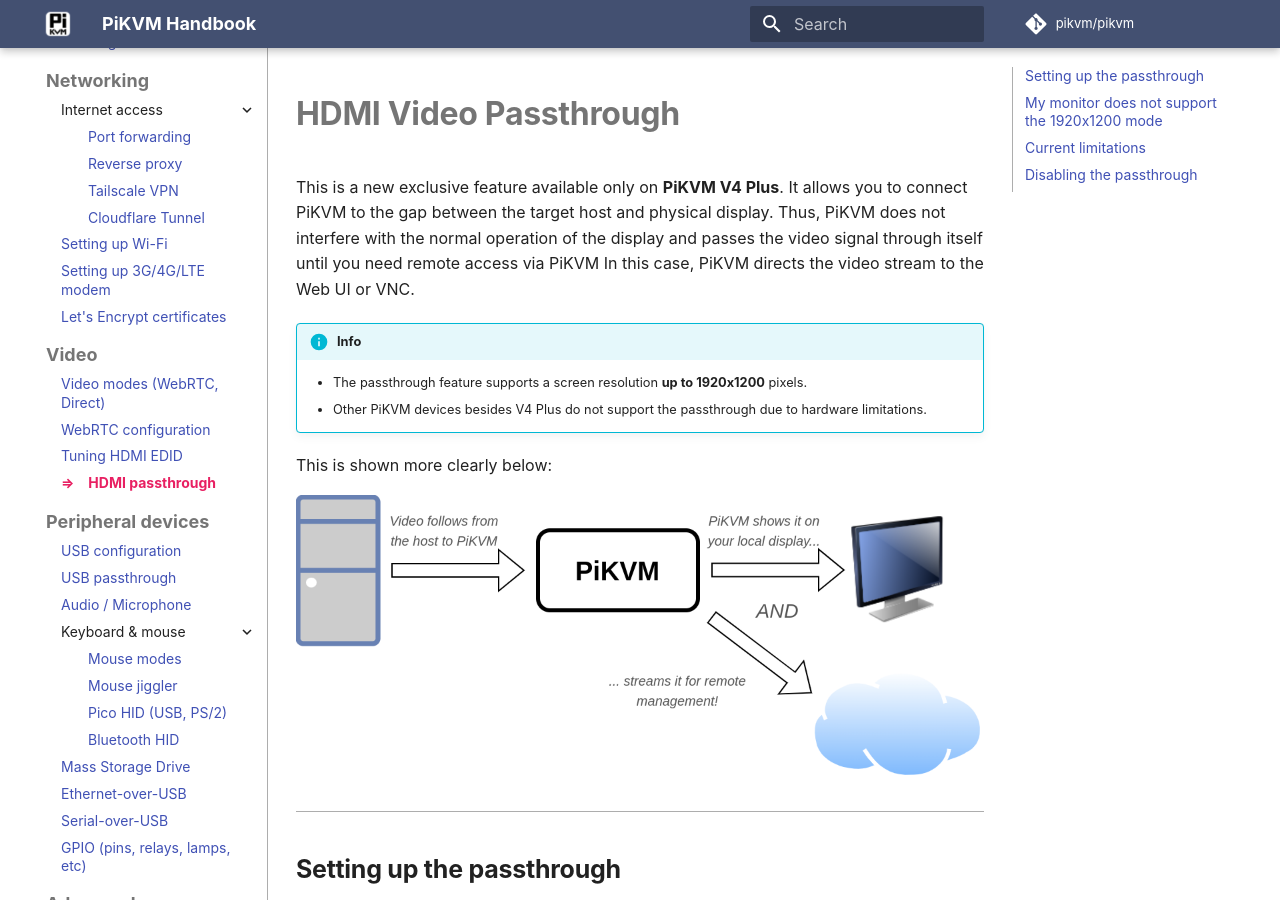
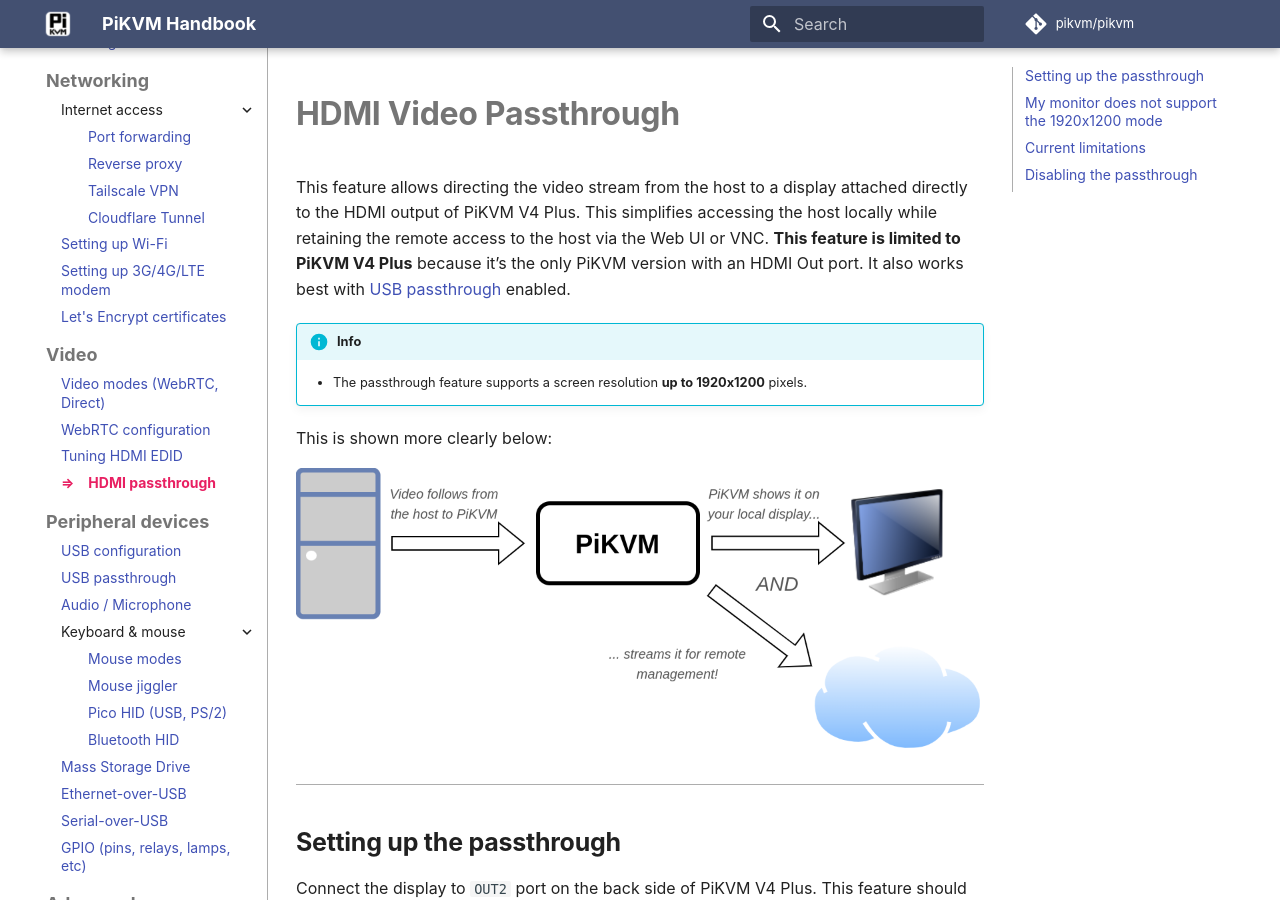
Before and after one commit to pikvm/pikvm, an MkDocs documentation site: the page built from docs/pass.md, in a window 1280 px wide and 900 px high. Built offline with MkDocs 1.6.1 and Material for MkDocs 9.7.7, drawn with Linux system fonts in a browser that asks for light colours; some web fonts are replaced; comment, search, counter and statistics services are not loaded.

Commit message:
Crosslinks to USB passthrough and HDMI passthrough (#1533)
* Crosslinks to USB passthrough and HDMI passthrough

* Fix a formatting error

```diff
--- a/docs/pass.md
+++ b/docs/pass.md
@@ -5,18 +5,11 @@
 
 # HDMI Video Passthrough
 
-This is a new exclusive feature available only on **PiKVM V4 Plus**.
-It allows you to connect PiKVM to the gap between the target host and physical display.
-Thus, PiKVM does not interfere with the normal operation of the display and passes
-the video signal through itself until you need remote access via PiKVM
-In this case, PiKVM directs the video stream to the Web UI or VNC.
-
+This feature allows directing the video stream from the host to a display attached directly to the HDMI output of PiKVM V4 Plus. This simplifies accessing the host locally while retaining the remote access to the host via the Web UI or VNC. **This feature is limited to PiKVM V4 Plus** because it’s the only PiKVM version with an HDMI Out port. It also works best with [USB passthrough](usb_pass.md) enabled.
 
 !!! info
 
     * The passthrough feature supports a screen resolution **up to 1920x1200** pixels.
-    * Other PiKVM devices besides V4 Plus do not support the passthrough due to hardware limitations.
-
 
 This is shown more clearly below:
 
--- a/docs/usb_pass.md
+++ b/docs/usb_pass.md
@@ -5,7 +5,7 @@
 
 # USB Passthrough
 
-For USB keyboards and mice connected to PiKVM directly, USB passthrough allows forwarding their input to the host system. This feature is available for all versions of PiKVM except the DIY version based on Pi Zero.
+For USB keyboards and mice connected to PiKVM directly, USB passthrough allows forwarding their input to the host system. This feature is available for all versions of PiKVM except the DIY version based on Pi Zero. It works best with [HDMI passthrough](pass.md) available on PiKVM V4 Plus.
 
 Let's consider this setup:
 
```
Also changed, not shown: docs/v4.md (+1 -1 lines).
